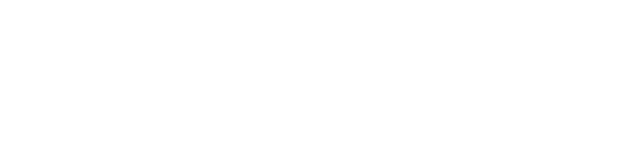
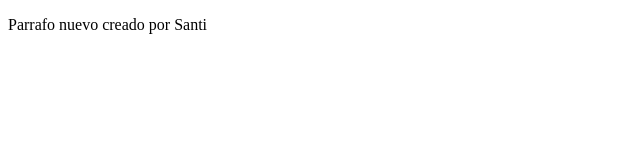
Before and after one commit to santillopb/primerRepoActiva, a plain HTML site: page index.html in a window 1280 px wide. Shown: the whole page, without its empty margins (0-640 px from the left). Drawn offline with Linux system fonts and the light colour scheme.

Commit message:
Cambios de Santi

```diff
--- a/index.html
+++ b/index.html
@@ -7,6 +7,6 @@
     <title>Probando gitHub</title>
 </head>
 <body>
-
+    <p>Parrafo nuevo creado por Santi</p>
 </body>
 </html>
```
